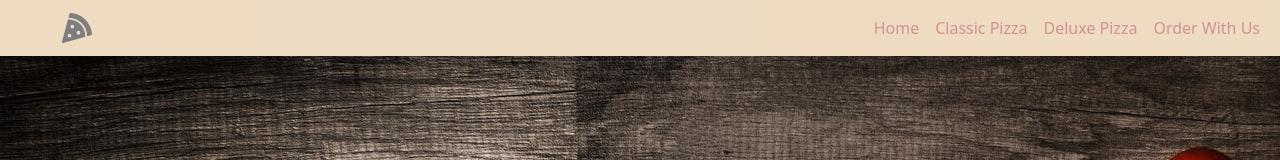
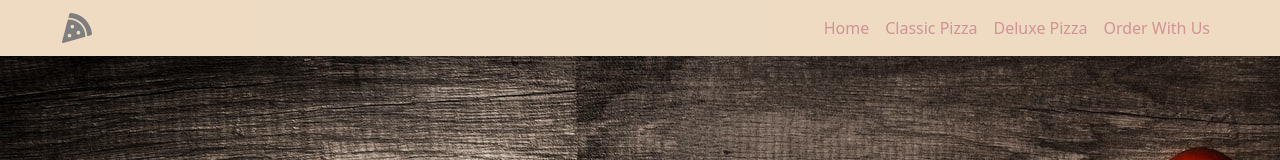
Before and after one commit to nickobrad/pizza_club, a plain HTML site: page index.html in a window 1280 px wide. Shown: the top 160 px of the page. Drawn offline with nearby package versions, Linux system fonts and the light colour scheme.

Commit message:
Nav bar positions altered

```diff
--- a/index.html
+++ b/index.html
@@ -24,7 +24,7 @@
                 <span class="navbar-toggler-icon"></span>
             </button>
             <div class="collapse navbar-collapse" id="navbarNav">
-                <ul class="navbar-nav ms-auto">
+                <ul class="navbar-nav ms-auto" id="navContent">
                     <li class="nav-item" id="websiteHome">
                         <a class="nav-link " aria-current="page" href="#">Home</a>
                     </li>
--- a/static/css/styles.css
+++ b/static/css/styles.css
@@ -6,6 +6,9 @@ nav{
     background-color:burlywood;
     opacity: 0.5;
     color:brown;
+}
+#navContent{
+    padding-right: 50px;
 }
 .container-fluid img{
     margin-left: 50px;
```
